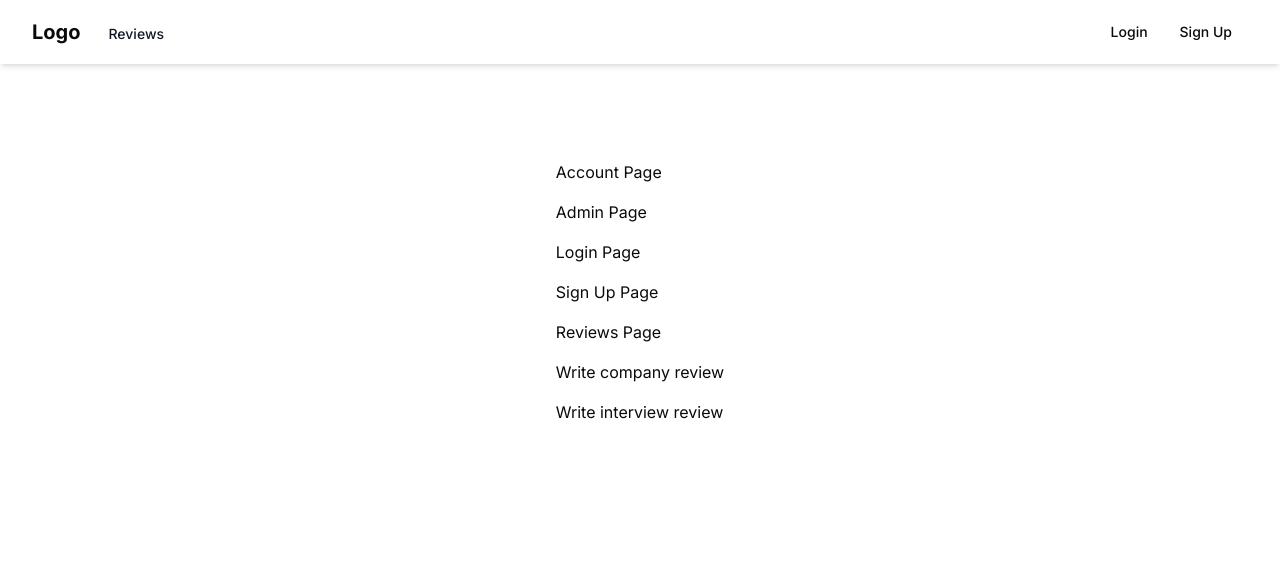
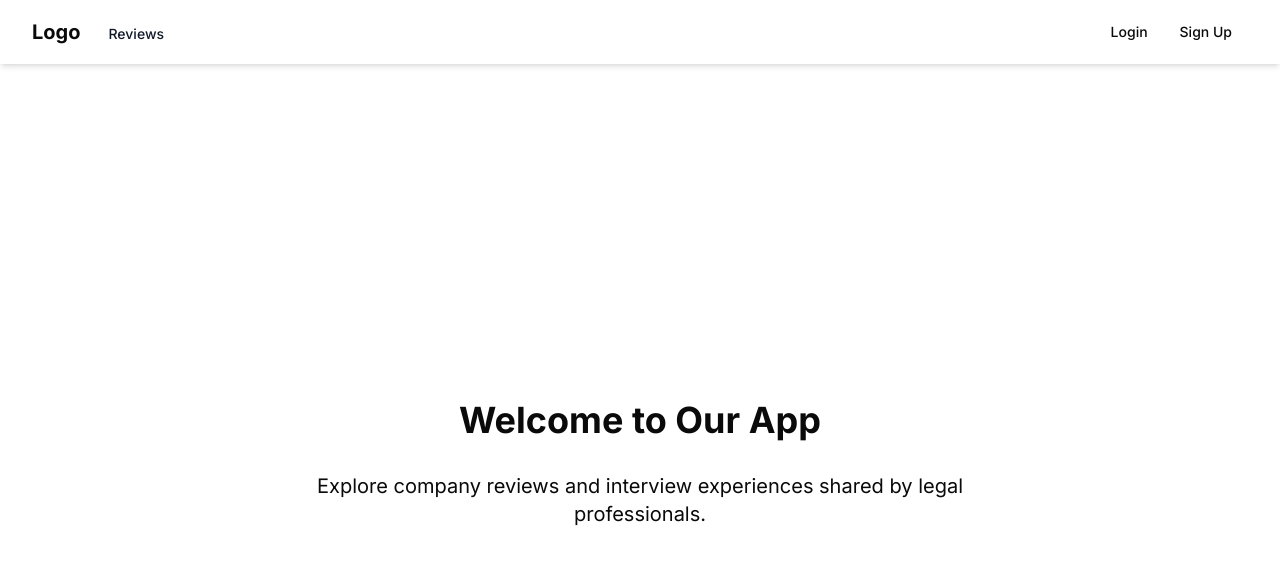
Before and after one commit to youjin-10/kim-community-law, a Next.js app: page / in a window 1280 px wide. Shown: the top 564 px of the page. Built offline with nearby package versions, Linux system fonts and the light colour scheme; no server answers.

Commit message:
chore: 메인 페이지 (임시)

```diff
--- a/app/page.tsx
+++ b/app/page.tsx
@@ -1,17 +1,11 @@
-import Link from "next/link";
-
 export default function Home() {
   return (
-    <main className="flex min-h-screen flex-col items-center justify-between p-24">
-      <div className="flex flex-col gap-4">
-        <Link href="/account">Account Page</Link>
-        <Link href="/admin">Admin Page</Link>
-        <Link href="/login">Login Page</Link>
-        <Link href="/signup">Sign Up Page</Link>
-        <Link href="/reviews">Reviews Page</Link>
-        <Link href="/reviews/company/new">Write company review</Link>
-        <Link href="/reviews/interview/new">Write interview review</Link>
-      </div>
+    <main className="flex min-h-screen flex-col items-center justify-center p-24">
+      <h1 className="text-4xl font-bold mb-8">Welcome to Our App</h1>
+      <p className="text-xl text-center max-w-2xl">
+        Explore company reviews and interview experiences shared by legal
+        professionals.
+      </p>
     </main>
   );
 }
```
